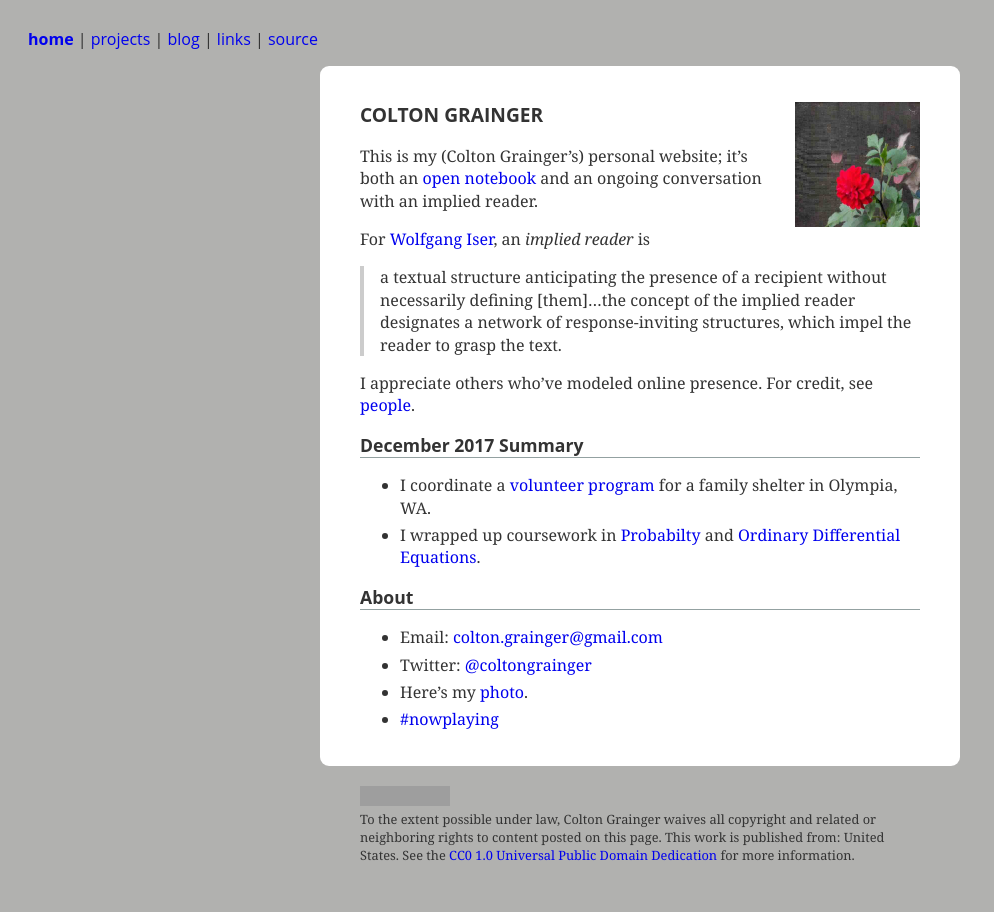
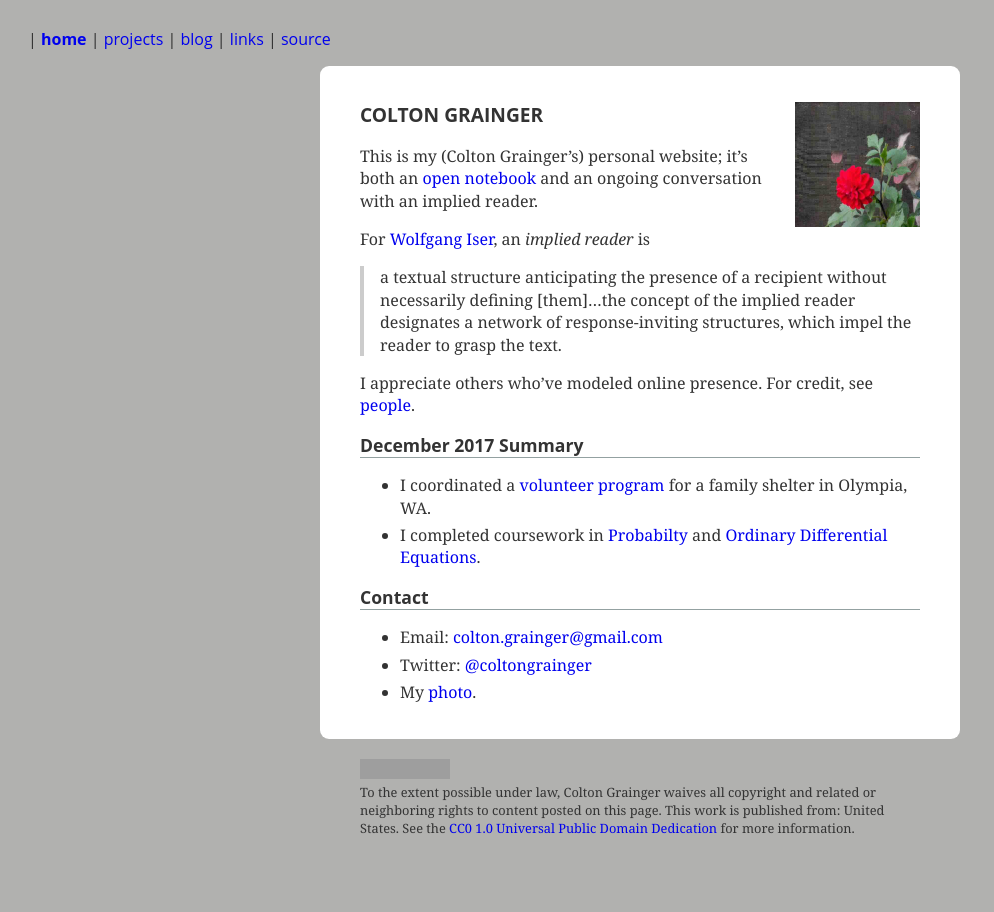
Before and after one commit to coltongrainger/blog, a Jekyll site: the page built from index.md, in a window 1280 px wide. Shown: the whole page, without its empty margins (0-994 px from the left). Built offline with Jekyll 4.4.1, drawn with Linux system fonts in a browser that asks for light colours; our own code applies the rules of GitHub Pages for plain Markdown files; grey boxes are pictures that could not be loaded.

Commit message:
reword index

```diff
--- a/index.md
+++ b/index.md
@@ -17,14 +17,13 @@
 
 I appreciate others who've modeled online presence. For credit, see [people](/links).
 
+## December 2017 Summary
 
-## December 2017 Summary
-- I coordinate a [volunteer program](http://coltongrainger.com/fscss-volunteers) for a family shelter in Olympia, WA.
-- I wrapped up coursework in [Probabilty](https://nbviewer.jupyter.org/github/coltongrainger/notebooks/tree/master/probability/) and [Ordinary Differential Equations](https://nbviewer.jupyter.org/github/coltongrainger/notebooks/tree/master/odes/).
+- I coordinated a [volunteer program](http://coltongrainger.com/fscss-volunteers) for a family shelter in Olympia, WA.
+- I completed coursework in [Probabilty](https://nbviewer.jupyter.org/github/coltongrainger/notebooks/tree/master/probability/) and [Ordinary Differential Equations](https://nbviewer.jupyter.org/github/coltongrainger/notebooks/tree/master/odes/).
 
-## About
+## Contact
 
 - Email: [colton.grainger@gmail.com](mailto:colton.grainger@gmail.com)
 - Twitter: [@coltongrainger](https://twitter.com/coltongrainger)
-- Here's my <a href="images/ccg-profile.jpg">photo</a>.
-- [#nowplaying](https://hypem.com/coltongrainger)
+- My <a href="images/ccg-profile.jpg">photo</a>.
```
Also changed, not shown: other parts of index.md (+1 -1 lines), *ware.md (added).
